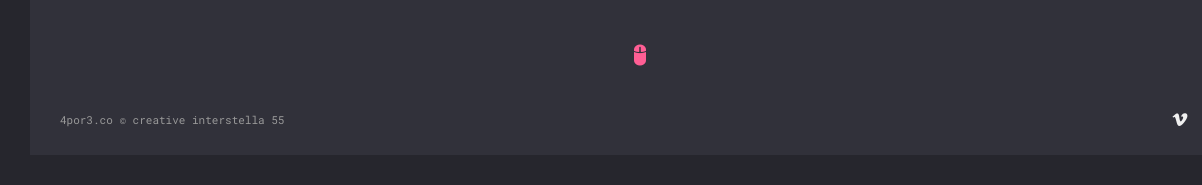
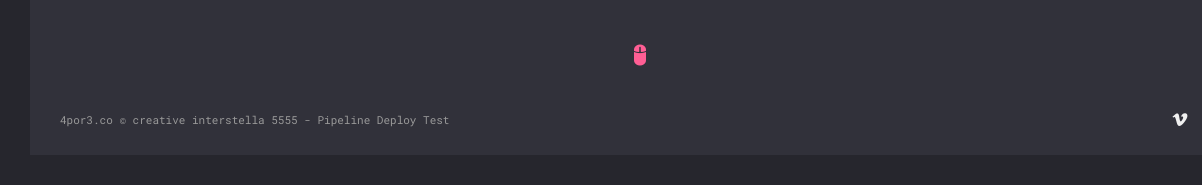
Before and after one commit to hersonn/becker, a plain HTML site: page face_to_face_mp3.html in a window 1280 px wide. Shown: the part 615-800 px from the top of the page, 0-1202 px from the left. Drawn offline with Linux system fonts and the light colour scheme; files whose address does not match are found by name.

Commit message:
Test: Pipeline Deploy

```diff
--- a/face_to_face_mp3.html
+++ b/face_to_face_mp3.html
@@ -153,7 +153,7 @@
 				<a target="_blank" href="https://vimeo.com/juliobecker"><span class="ion ion-social-vimeo"></span></a>
 				<a target="_blank" href="https://www.instagram.com/Becker_/"><span class="ion ion-social-instagram-outline"></span></a>
 			</div>
-			<div class="copy">4por3.co © creative interstella 55</div>
+			<div class="copy">4por3.co © creative interstella 5555 - Pipeline Deploy Test</div>
 			<div class="clr"></div>
 		</footer>
 
```
